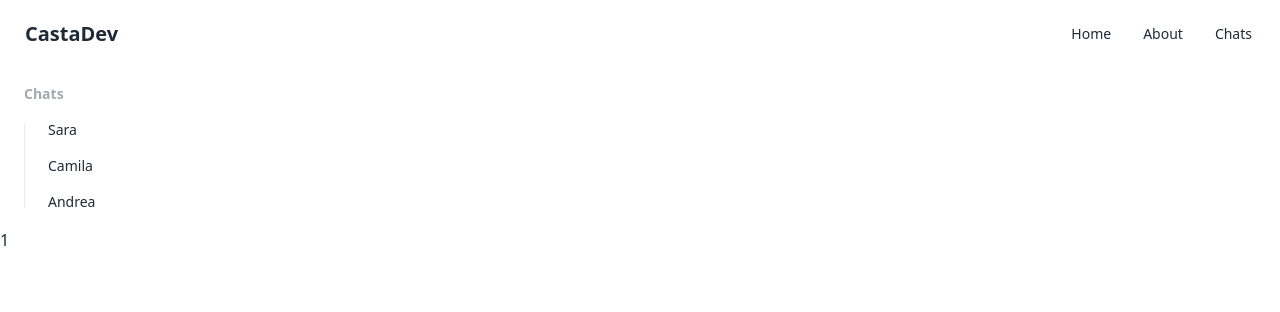
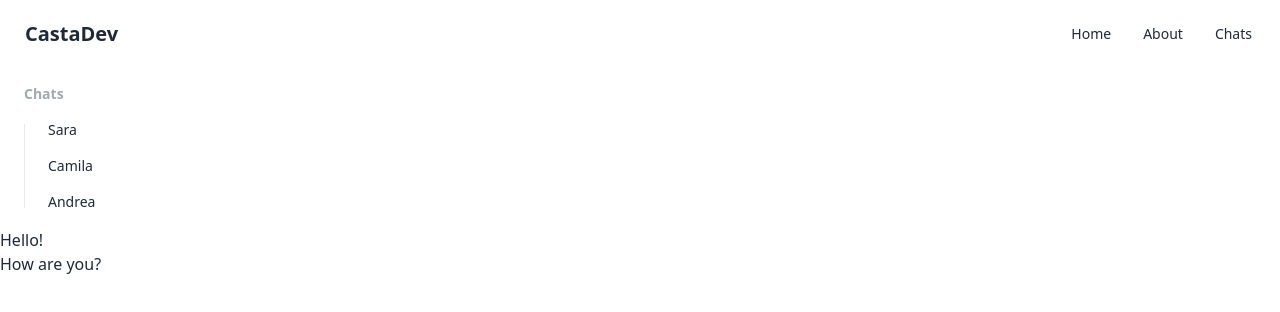
Before and after one commit to victor-Casta/vue-router, a Vue app: page /chats/1 in a window 1280 px wide. Shown: the top 312 px of the page. Built offline with nearby package versions, Linux system fonts and the light colour scheme.

Commit message:
Rutas anidadas

```diff
--- /dev/null
+++ b/src/views/ChatView.vue
@@ -0,0 +1,28 @@
+<template>
+  <div v-for="message in filteredMessages" :key="message.id">
+  {{ message.text }}
+  </div>
+</template>
+
+<script>
+  export default {
+    data() {
+      return {
+        messages: [
+          { id: 0, text: 'Hello!', author: 1 },
+          { id: 1, text: 'Hi!', author: 2 },
+          { id: 2, text: 'How are you?', author: 1 },
+          { id: 3, text: 'I\'m fine, thanks!', author: 2 },
+          { id: 4, text: 'What\'s up?', author: 2 }
+        ]
+      }
+    },
+    computed: {
+      filteredMessages() {
+        return this.messages.filter((message) => {
+          return `${message.author}` === this.$route.params.chatId
+        } )
+      }
+    }
+  }
+</script>
--- a/src/views/ChatsView.vue
+++ b/src/views/ChatsView.vue
@@ -11,9 +11,7 @@
   </ul>
   <div>
     <article>
-      {{
-        this.$route.params.chatId
-      }}
+      <RouterView />
     </article>
   </div>
 </template>
```
Also changed, not shown: src/router/index.js (+4 -6 lines).
